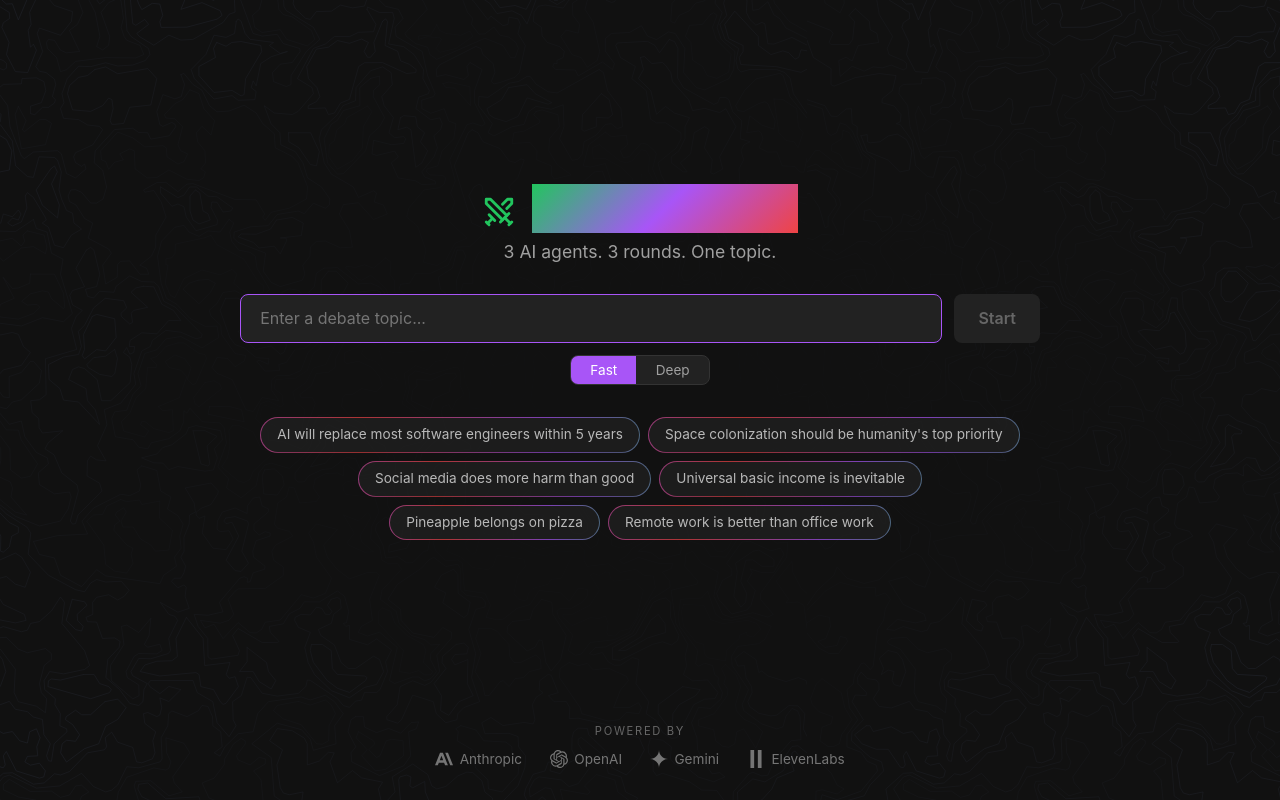
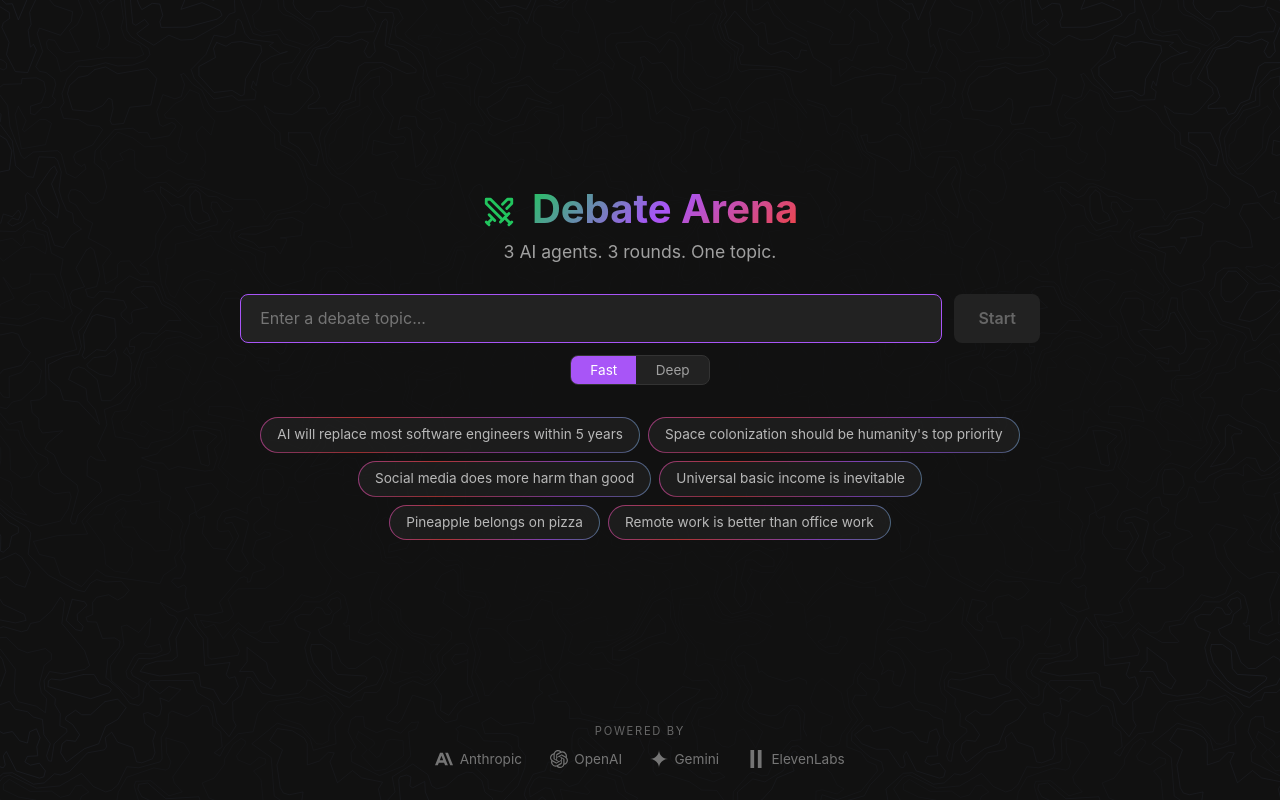
Before and after one commit to franalli/debate-arena, a React (Vite) app: page / in a window 1280 px wide. Built offline with nearby package versions, Linux system fonts and the light colour scheme.

Commit message:
fix: update gradient text styles to use background-image for better iOS compatibility

```diff
--- a/src/styles/theme.css
+++ b/src/styles/theme.css
@@ -156,10 +156,14 @@ input {
 }
 
 /* Gradient-clipped text. Use the base class plus a modifier:
-   `<span className="gradient-text gradient-text--title">`. The
-   modifier sets `background` to a LITERAL gradient (no var()) —
-   iOS WebKit's -webkit-background-clip: text silently fails to
-   repaint when `background` resolves through any CSS variable. */
+   `<span className="gradient-text gradient-text--title">`. Two iOS
+   WebKit footguns the modifier sidesteps:
+   - `background-image` (NOT `background` shorthand) — the shorthand
+     resets background-clip to border-box, so the gradient paints
+     the whole element box and the transparent text is invisible.
+   - Literal gradient (NOT var()) — -webkit-background-clip: text
+     silently fails to repaint when background resolves through any
+     CSS variable. */
 .gradient-text {
   display: inline-block;
   background-clip: text;
@@ -168,8 +172,8 @@ input {
   -webkit-text-fill-color: transparent;
 }
 .gradient-text--title {
-  background: linear-gradient(135deg, #22c55e, #a855f7, #ef4444);
+  background-image: linear-gradient(135deg, #22c55e, #a855f7, #ef4444);
 }
 .gradient-text--shimmer {
-  background: linear-gradient(90deg, #22c55e, #a855f7, #ef4444, #a855f7, #22c55e);
+  background-image: linear-gradient(90deg, #22c55e, #a855f7, #ef4444, #a855f7, #22c55e);
 }
```
